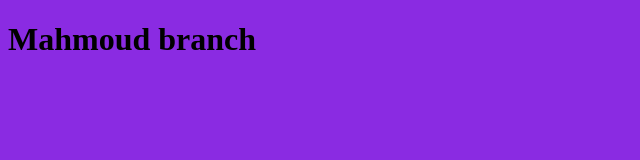
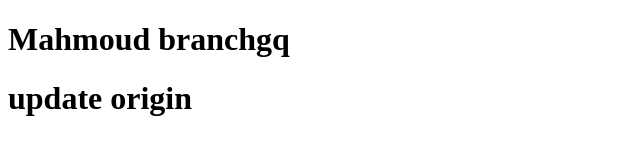
Before and after one commit to khafagym3/myproject, a plain HTML site: page index.html in a window 1280 px wide. Shown: the whole page, without its empty margins (0-640 px from the left). Drawn offline with Linux system fonts and the light colour scheme.

Commit message:
origin updated

```diff
--- a/index.html
+++ b/index.html
@@ -4,12 +4,12 @@
     <meta charset="UTF-8">
     <meta http-equiv="X-UA-Compatible" content="IE=edge">
     <meta name="viewport" content="width=device-width, initial-scale=1.0">
-    <link rel="stylesheet" href="style.css">
     <title>Document</title>
 
 </head>
 <body>
-    <h1>Mahmoud branch</h1>
+    <h1>Mahmoud branchgq</h1>
+    <h1>update origin</h1>
     <script src="app.js"></script>
 </body>
 </html>
```
